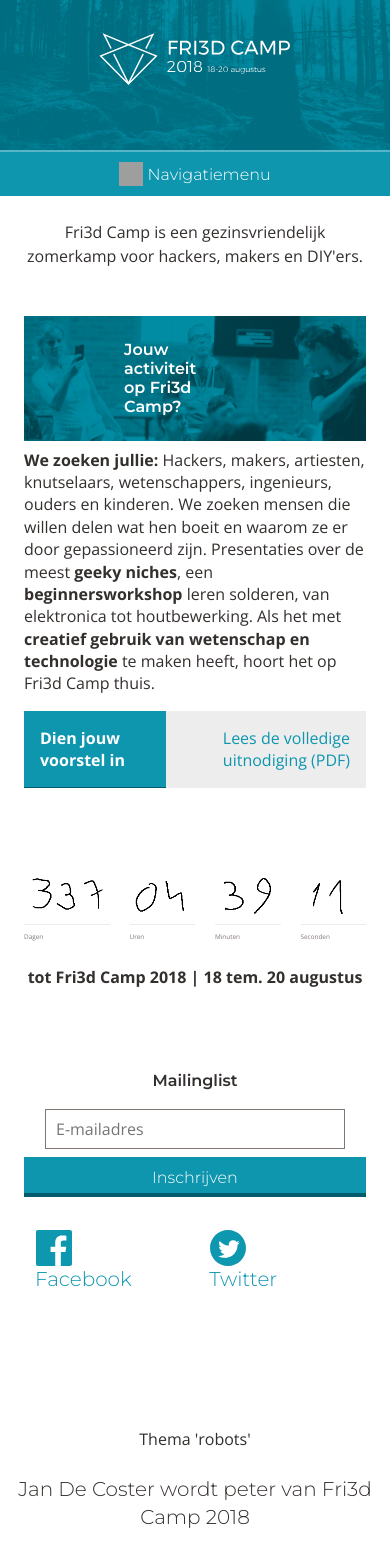
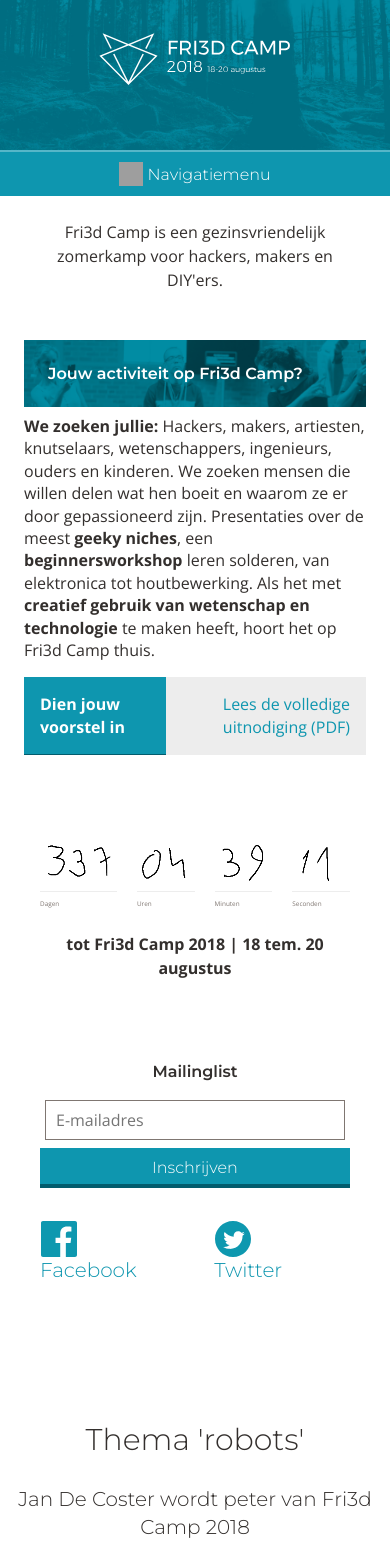
Before and after one commit to Fri3dCamp/fri3d2018-announce, a Jekyll site: the page built from index.html, in a window 390 px wide. Shown: the top 1568 px of the page. Built offline with Jekyll 4.4.1, drawn with Linux system fonts in a browser that asks for light colours; nearby versions of some CDN libraries; grey boxes are pictures that could not be loaded.

Commit message:
Responsiveness (CTA & h1)

```diff
--- a/css/style.css
+++ b/css/style.css
@@ -442,6 +442,16 @@
 h2:first-child {
   margin-top: 0;
 }
+h1 {
+  font-family: 'Montserrat', sans-serif;
+  font-size: 40px;
+  font-weight: 600;
+}
+@media screen and (max-width: 550px) {
+  h1 {
+    font-size: 30px;
+  }
+}
 a {
   color: #0E96AF;
   text-decoration: none;
@@ -489,7 +499,7 @@
   max-width: 600px;
 }
 .widecontent h1 {
-  font-size: 4rem;
+  font-size: 30px;
   font-weight: 300;
   max-width: 600px;
   margin-top: 64px;
@@ -663,6 +673,12 @@
 @media screen and (max-width: 1024px) {
   .breadcrumb {
     max-width: 600px;
+  }
+}
+@media screen and (max-width: 550px) {
+  .breadcrumb {
+    margin-left: 16px;
+    margin-right: 16px;
   }
 }
 .breadcrumb .material-icons {
@@ -872,6 +888,14 @@
   line-height: 1.5em;
   box-sizing: padding-box;
 }
+@media screen and (max-width: 550px) {
+  .pagettl,
+  .maincontent,
+  .notice {
+    margin-left: 16px;
+    margin-right: 16px;
+  }
+}
 .cta {
   max-width: 600px;
   margin-left: auto;
@@ -922,6 +946,12 @@
   padding-right: 160px;
   background-size: cover;
   line-height: 1.2;
+}
+@media screen and (max-width: 550px) {
+  #cta-cfp .herottl {
+    padding-right: 24px;
+    padding-left: 24px;
+  }
 }
 .herotext {
   font-weight: 100;
```
Also changed, not shown: less/main.less (+21 -1 lines).
